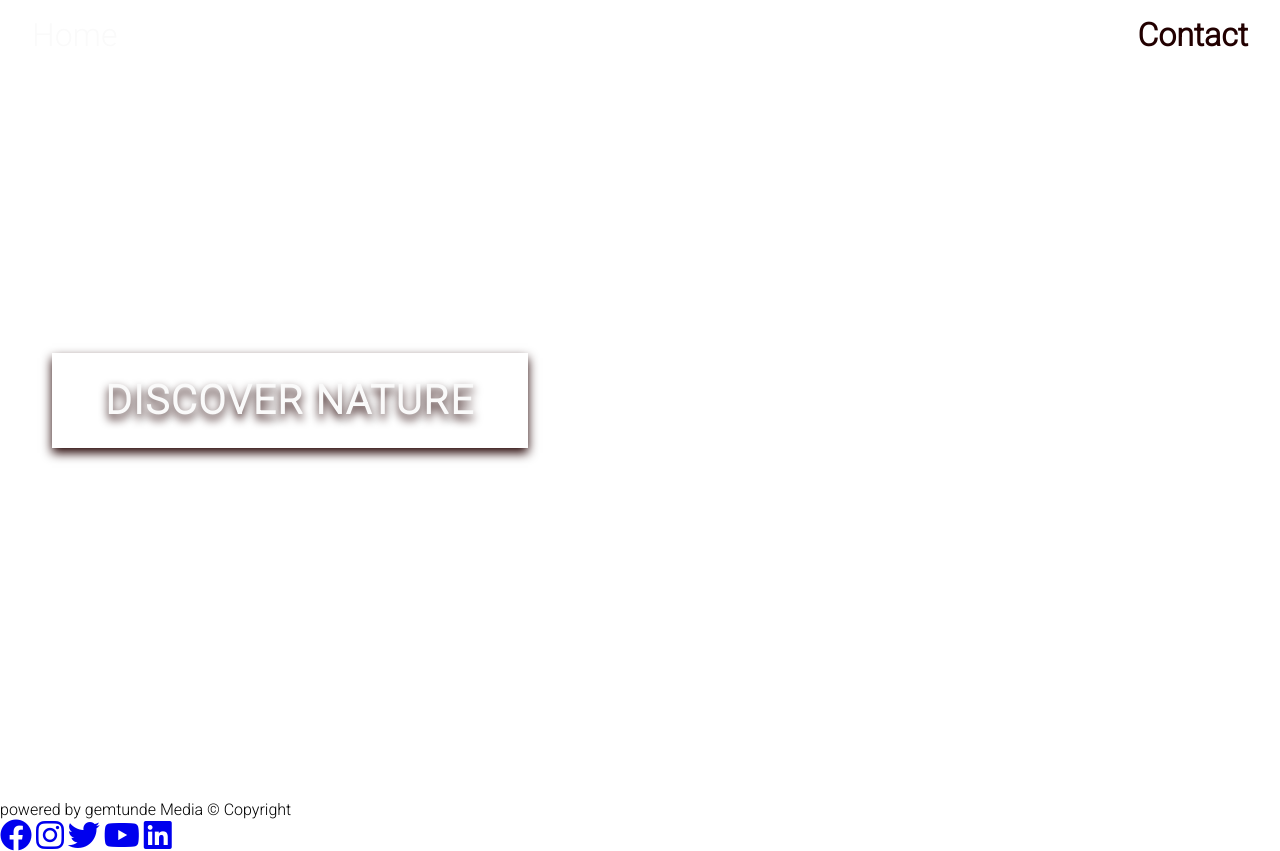
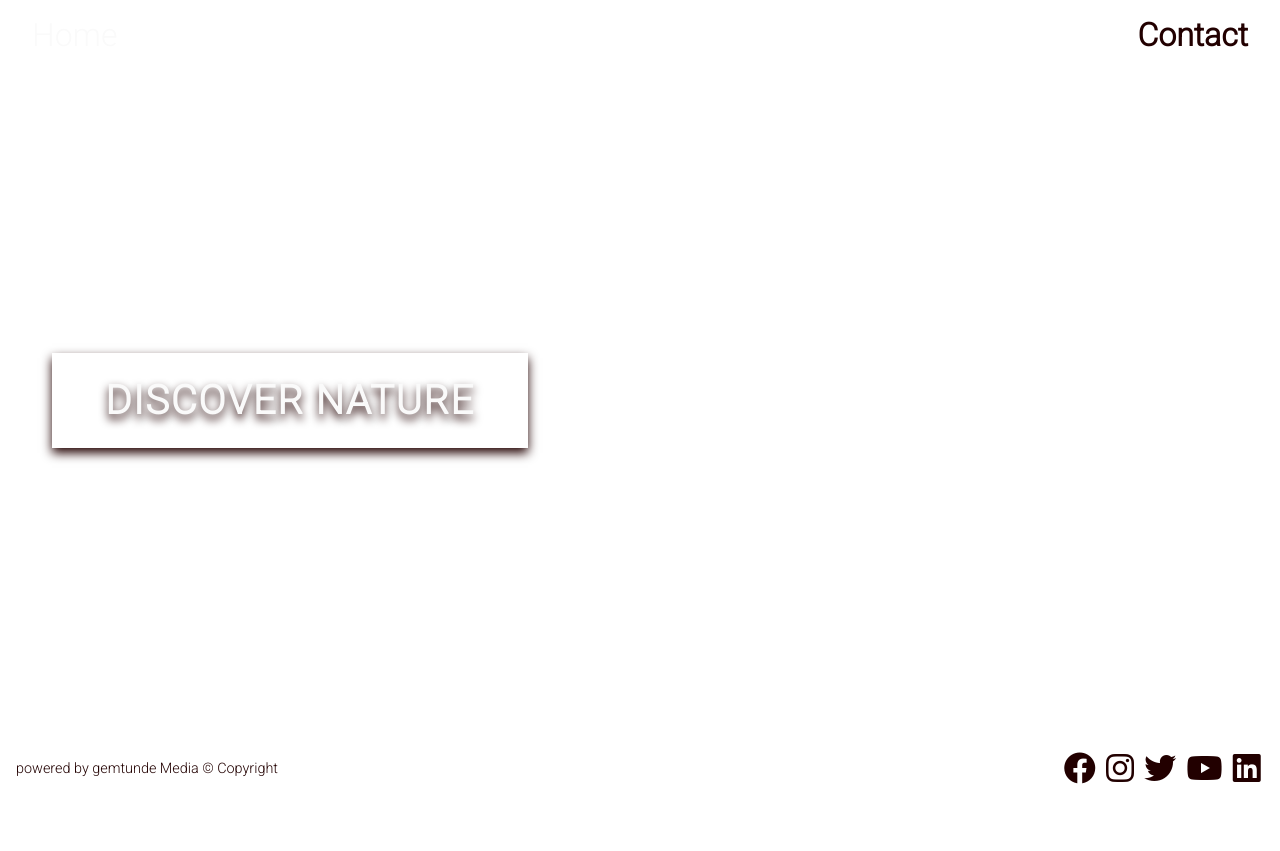
Before and after one commit to gemtunde/scss-starter-project, a plain HTML site: page css/index.html in a window 1280 px wide. After the commit the page ends 800 px from the top, so only its background shows below. Drawn offline with Linux system fonts and the light colour scheme.

Commit message:
css footer

```diff
--- a/css/style.css
+++ b/css/style.css
@@ -8,6 +8,11 @@
 :root{
     --prim-c:#fafafa;
     --sec-c:#220000;
+    --fb-c:#39579b;
+    --insta-c:#cc0068;
+    --twit-c:#1da1f2;
+    --yt-c:#f80000;
+    --ln-c:rgb(21, 21, 110);
 }
 body{
     font-family: 'Roboto', sans-serif;
@@ -136,3 +141,47 @@ body{
         animation-delay: 0.3s;
 
 }
+footer{
+    position: fixed;
+    bottom: 1rem;
+    width: 100%;
+    display: flex;
+    align-items: center;
+    justify-content: space-between;
+    text-align: center;
+
+}
+footer a{
+    color: var(--sec-c);
+}
+.copy{
+    font-size:0.9rem;
+    padding-left: 1rem;
+    color: var(--sec-c);
+}
+.social{
+    padding-right: 1rem;
+}
+.social a{
+    padding: 0 0.2rem;
+    transition: 0.9s ease;
+}
+.social a:hover{
+    cursor: pointer;
+    transition: 0.9s ease;
+}
+.social a:first-child:hover{
+    color:var(--fb-c)
+}
+.social a:nth-child(2):hover{
+    color: var(--insta-c);
+}
+.social a:nth-child(3):hover{
+    color: var(--twit-c);
+}
+.social a:nth-child(4):hover{
+    color: var(--yt-c);
+}
+.social a:last-child:hover{
+    color:var(--ln-c);
+}
```
